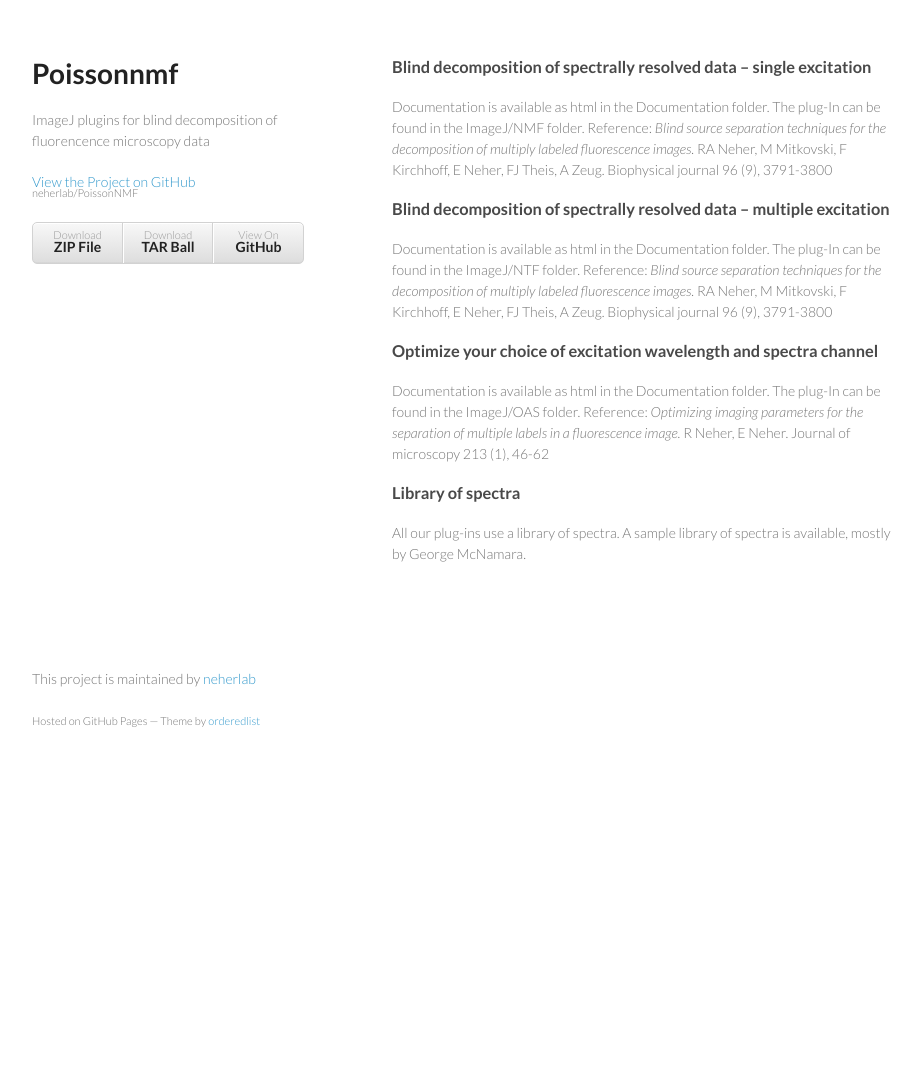
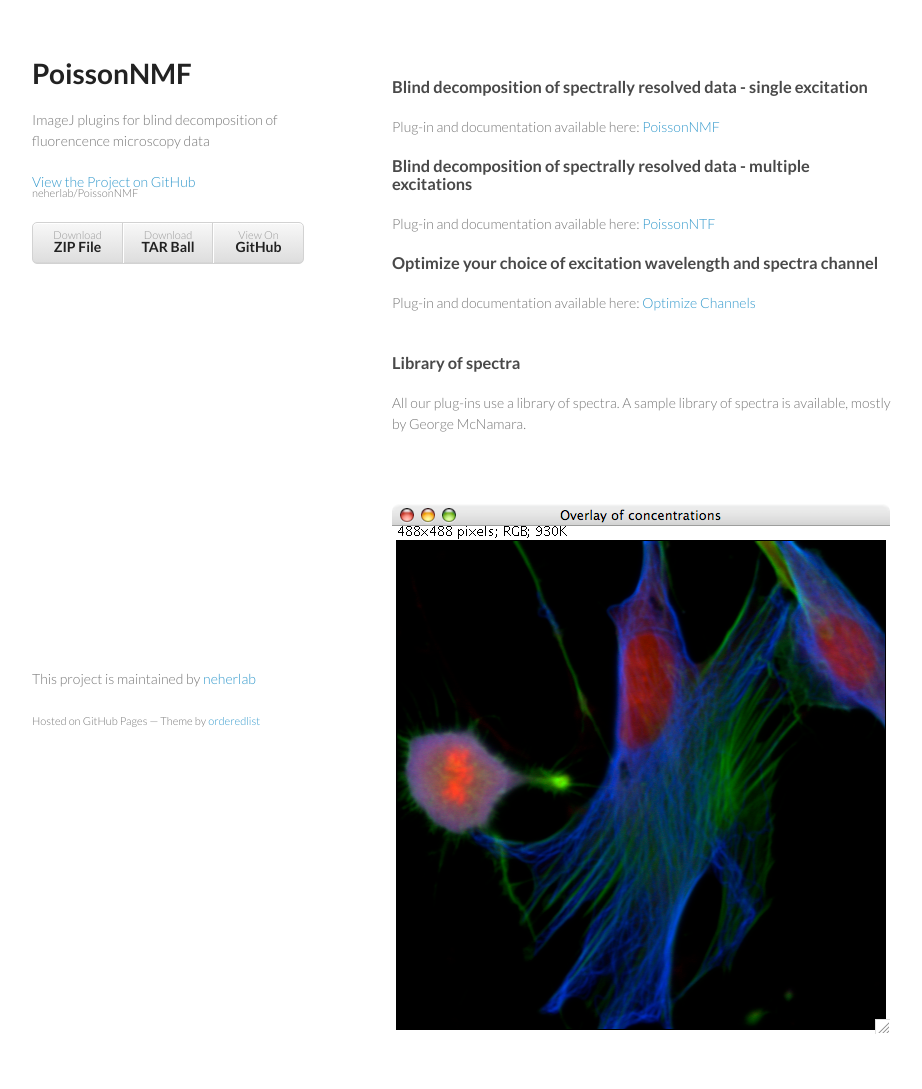
Before and after one commit to neherlab/PoissonNMF, a plain HTML site: page index.html in a window 1280 px wide. Shown: the whole page, without its empty margins (178-1100 px from the left). Before the commit the page ends 800 px from the top, so only its background shows below. Drawn offline with Linux system fonts and the light colour scheme.

Commit message:
added links and pic to index.html

```diff
--- a/index.html
+++ b/index.html
@@ -15,7 +15,7 @@
   <body>
     <div class="wrapper">
       <header>
-        <h1>Poissonnmf</h1>
+        <h1>PoissonNMF</h1>
         <p>ImageJ plugins for blind decomposition of fluorencence microscopy data</p>
 
         <p class="view"><a href="https://github.com/neherlab/PoissonNMF">View the Project on GitHub <small>neherlab/PoissonNMF</small></a></p>
@@ -29,33 +29,31 @@
       </header>
       <section>
         <h3>
-<a id="blind-decomposition-of-spectrally-resolved-data--single-excitation" class="anchor" href="#blind-decomposition-of-spectrally-resolved-data--single-excitation" aria-hidden="true"><span class="octicon octicon-link"></span></a>Blind decomposition of spectrally resolved data – single excitation</h3>
 
-<p>Documentation is available as html in the Documentation folder. The plug-In can be found in the ImageJ/NMF folder.
-Reference: <em>Blind source separation techniques for the decomposition of multiply labeled fluorescence images.</em> RA Neher, M Mitkovski, F Kirchhoff, E Neher, FJ Theis, A Zeug. Biophysical journal 96 (9), 3791-3800</p>
+        <h3>Blind decomposition of spectrally resolved data - single excitation</h3>
+        Plug-in and documentation available here: <a href="Documentation/NMF/index.html">PoissonNMF</a><br>
+        <p></p>
+        <h3>Blind decomposition of spectrally resolved data - multiple excitations</h3>
+        Plug-in and documentation available here: <a href="Documentation/NTF/index.html">PoissonNTF</a><br>
+        <p></p>
+        <h3>Optimize your choice of excitation wavelength and spectra channel</h3>
+        Plug-in and documentation available here: <a href="Documentation/TIS/TestImagingSettings.html">Optimize Channels</a><br><br>
 
-<h3>
-<a id="blind-decomposition-of-spectrally-resolved-data--multiple-excitation" class="anchor" href="#blind-decomposition-of-spectrally-resolved-data--multiple-excitation" aria-hidden="true"><span class="octicon octicon-link"></span></a>Blind decomposition of spectrally resolved data – multiple excitation</h3>
+        <p></p>
+        <h3>
+        <a id="library-of-spectra" class="anchor" href="#library-of-spectra" aria-hidden="true"><span class="octicon octicon-link"></span></a>Library of spectra</h3>
 
-<p>Documentation is available as html in the Documentation folder. The plug-In can be found in the ImageJ/NTF folder.
-Reference: <em>Blind source separation techniques for the decomposition of multiply labeled fluorescence images.</em> RA Neher, M Mitkovski, F Kirchhoff, E Neher, FJ Theis, A Zeug. Biophysical journal 96 (9), 3791-3800</p>
-
-<h3>
-<a id="optimize-your-choice-of-excitation-wavelength-and-spectra-channel" class="anchor" href="#optimize-your-choice-of-excitation-wavelength-and-spectra-channel" aria-hidden="true"><span class="octicon octicon-link"></span></a>Optimize your choice of excitation wavelength and spectra channel</h3>
-
-<p>Documentation is available as html in the Documentation folder. The plug-In can be found in the ImageJ/OAS folder.
-Reference: <em>Optimizing imaging parameters for the separation of multiple labels in a fluorescence image.</em> R Neher, E Neher. Journal of microscopy 213 (1), 46-62</p>
-
-<h3>
-<a id="library-of-spectra" class="anchor" href="#library-of-spectra" aria-hidden="true"><span class="octicon octicon-link"></span></a>Library of spectra</h3>
-
-<p>All our plug-ins use a library of spectra. A sample library of spectra is available, mostly by George McNamara.</p>
+        <p>All our plug-ins use a library of spectra. A sample library of spectra is available, mostly by George McNamara.</p>
       </section>
+     <section>
+         <img src="Documentation/NMF/RGBoverlay.png">
+     </section>
       <footer>
         <p>This project is maintained by <a href="https://github.com/neherlab">neherlab</a></p>
         <p><small>Hosted on GitHub Pages &mdash; Theme by <a href="https://github.com/orderedlist">orderedlist</a></small></p>
       </footer>
     </div>
+
     <script src="javascripts/scale.fix.js"></script>
 
   </body>
```
